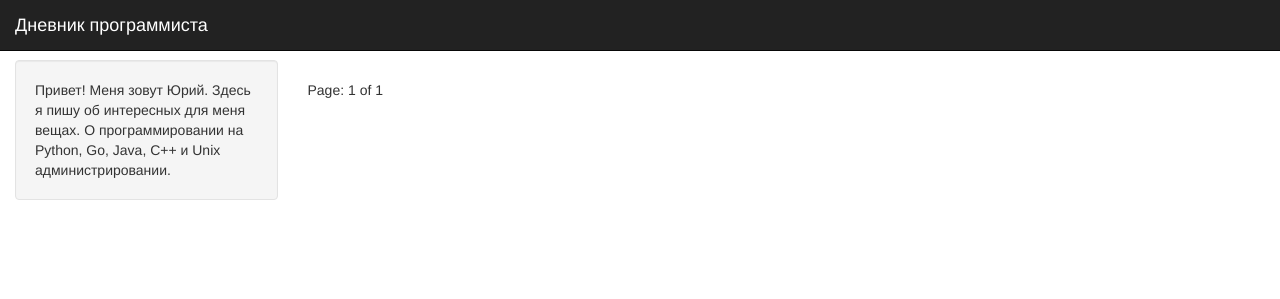
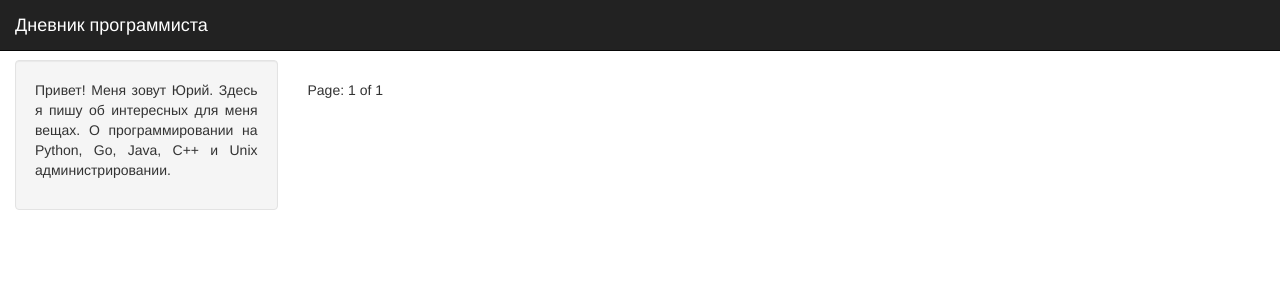
Before and after one commit to Randomazer/randomazer.github.com, a Jekyll site: the page built from index.html, in a window 1280 px wide. Shown: the top 299 px of the page. Built offline with Jekyll 4.4.1, drawn with Linux system fonts in a browser that asks for light colours; the list of posts is cut into pages by our own code.

Commit message:
Update sidebar.html

```diff
--- a/_includes/sidebar.html
+++ b/_includes/sidebar.html
@@ -1,3 +1,3 @@
 <div class="sidebar well">
-{{ site.description }}
+<p align="justify">{{ site.description }}</p>
 </div>
```
